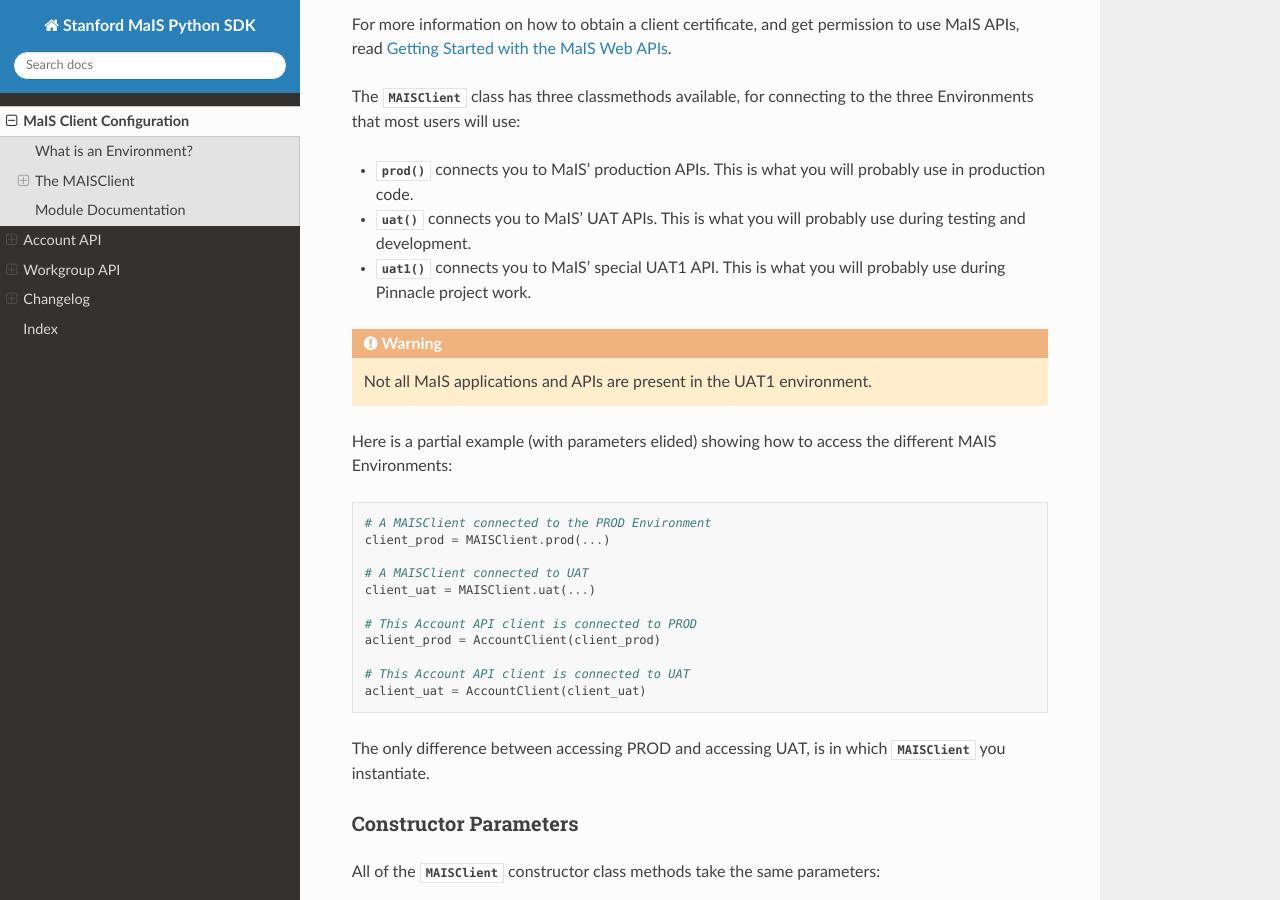
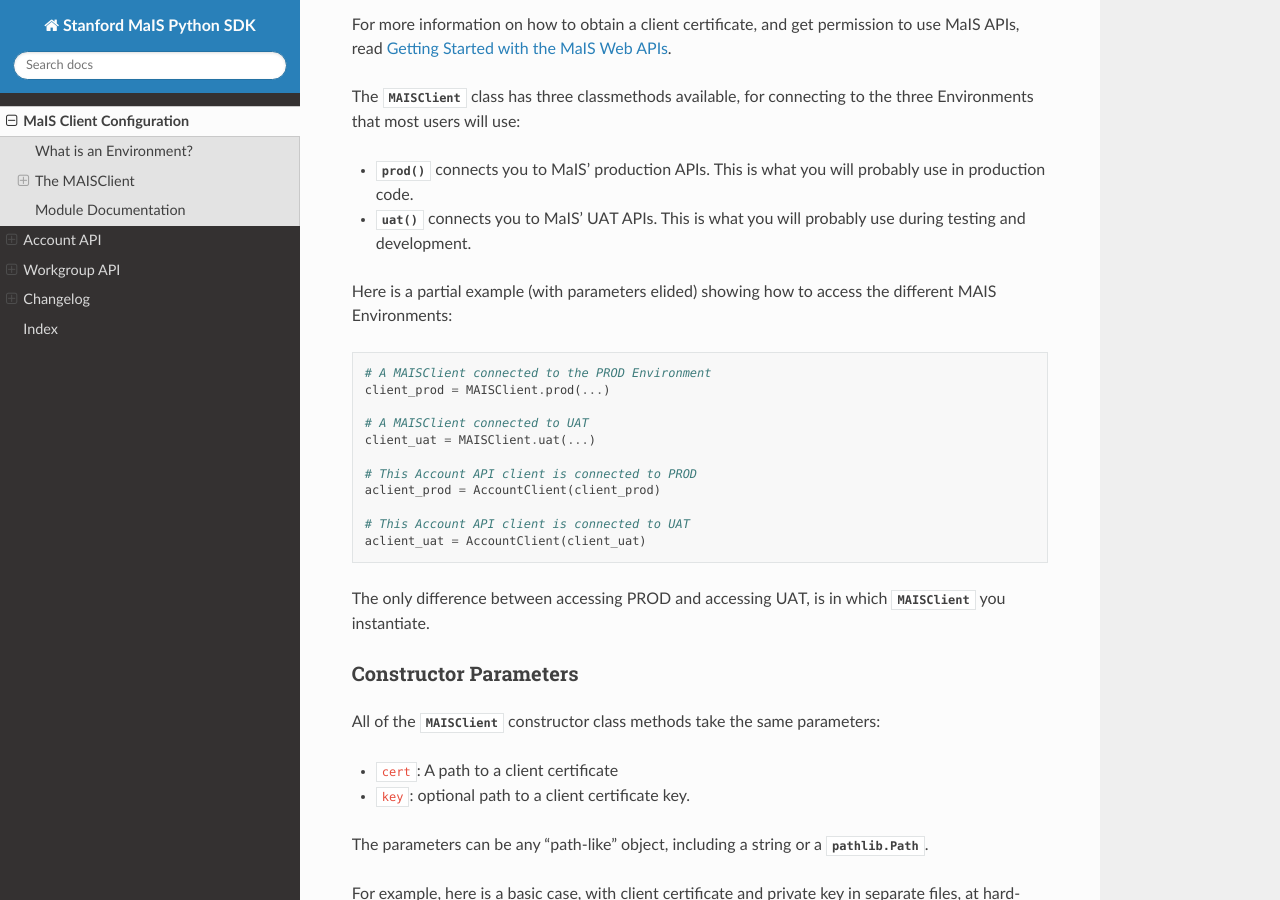
Before and after one commit to stanford-rc/mais-apis-python, a Sphinx documentation site: the page built from docs/client.rst, in a window 1280 px wide and 900 px high, scrolled down 984 px. Built offline with Sphinx 7.4.7 and the Read the Docs theme 3.1.0, drawn with Linux system fonts in a browser that asks for light colours.

Commit message:
docs: Remove UAT1 environment
Commit 3d59e4031e51e1a1ee56cd6138f9f37d1965fc9f removed the code for the
now-gone UAT1 environment.  I forgot to also remove UAT1 references from
the docs.  This commit fixes that.

```diff
--- a/docs/client.rst
+++ b/docs/client.rst
@@ -71,13 +71,6 @@
 
 * :meth:`~stanford.mais.client.MAISClient.uat` connects you to MaIS'
   UAT APIs.  This is what you will probably use during testing and development.
-
-* :meth:`~stanford.mais.client.MAISClient.uat1` connects you to MaIS'
-  special UAT1 API.  This is what you will probably use during Pinnacle project
-  work.
-
-.. warning::
-   Not all MaIS applications and APIs are present in the UAT1 environment.
 
 Here is a partial example (with parameters elided) showing how to access the
 different MAIS Environments:
```
